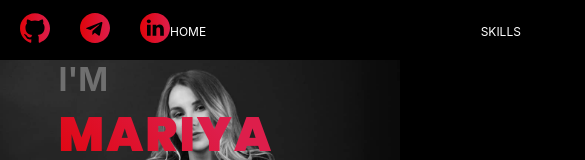
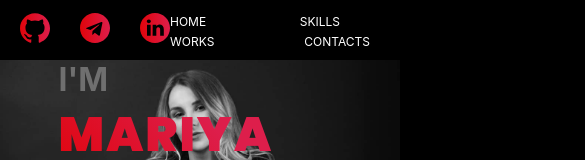
Before and after one commit to FeraVerto/portfolio, a React (Create React App) app: page / in a window 390 px wide. Shown: the top 160 px of the page, 585 px wide, since content can reach past the window. Built offline with nearby package versions, Linux system fonts and the light colour scheme; a web font is replaced by a local one.

Commit message:
layout mobile version, work in progress...

```diff
--- a/src/AppMyComponent.module.css
+++ b/src/AppMyComponent.module.css
@@ -30,12 +30,16 @@
 }
 
 
+/* Extra small devices (phones, 600px and down) */
+@media only screen and (max-width: 600px) {
+
+    .app_header {
+        position: relative;
+        margin: 0 auto;
+
+        width: 100%;
 
 
-/* Extra small devices (phones, 600px and down) */
-@media only screen and (max-width: 600px) {
-    .app_header {
-        position: relative;
     }
 }
 
--- a/src/component/AboutMe/AboutMe.module.css
+++ b/src/component/AboutMe/AboutMe.module.css
@@ -1,5 +1,6 @@
 @import url('https://fonts.googleapis.com/css2?family=Poppins:wght@700&display=swap');
 @import url('https://fonts.googleapis.com/css2?family=Poppins:wght@700;900&display=swap');
+/*
 @import url('https://fonts.googleapis.com/css2?family=Orbitron&display=swap');
 @import url('https://fonts.googleapis.com/css2?family=Orbitron&family=Saira+Semi+Condensed:wght@100&display=swap');
 @import url('https://fonts.googleapis.com/css2?family=Major+Mono+Display&display=swap');
@@ -7,7 +8,9 @@
 @import url('https://fonts.googleapis.com/css2?family=Geo&display=swap');
 @import url('https://fonts.googleapis.com/css2?family=Sarpanch&display=swap');
 @import url('https://fonts.googleapis.com/css2?family=Monda&display=swap');
+*/
 @import url('https://fonts.googleapis.com/css2?family=Gothic+A1:wght@100&display=swap');
+
 .about {
     padding: 0;
 
@@ -85,8 +88,6 @@
 .about_photo {
     width: 400px;
     height: 500px;
-
-    background-color: cadetblue;
 }
 
 .typing_effect {
@@ -115,6 +116,10 @@
         height: 100vh;
         position: absolute;
         z-index: -3;
+    }
+
+    .about_photo img {
+
     }
 
     .p_name {
--- a/src/component/Header/Header.module.css
+++ b/src/component/Header/Header.module.css
@@ -14,7 +14,7 @@
     .header {
         height: 60px;
         padding: 0 20px;
-        justify-content: center;
+        justify-content: start;
     }
 }
 
--- a/src/component/Header/Menu/Menu.module.css
+++ b/src/component/Header/Menu/Menu.module.css
@@ -26,7 +26,6 @@
 /* Small devices (portrait tablets and large phones, 600px and up) */
 @media only screen and (max-width: 600px) {
     .menu_list {
-        width: 100%;
     }
 
     .item_link {
--- a/src/component/Skills/Skills.module.css
+++ b/src/component/Skills/Skills.module.css
@@ -22,7 +22,6 @@
 @media only screen and (max-width: 600px) {
     .skills {
         padding: 30px 20px;
-        outline: 2px solid green;
     }
 
     .skills_list {
```
Also changed, not shown: 1 other file (tests, documents, lock files or other folders).
